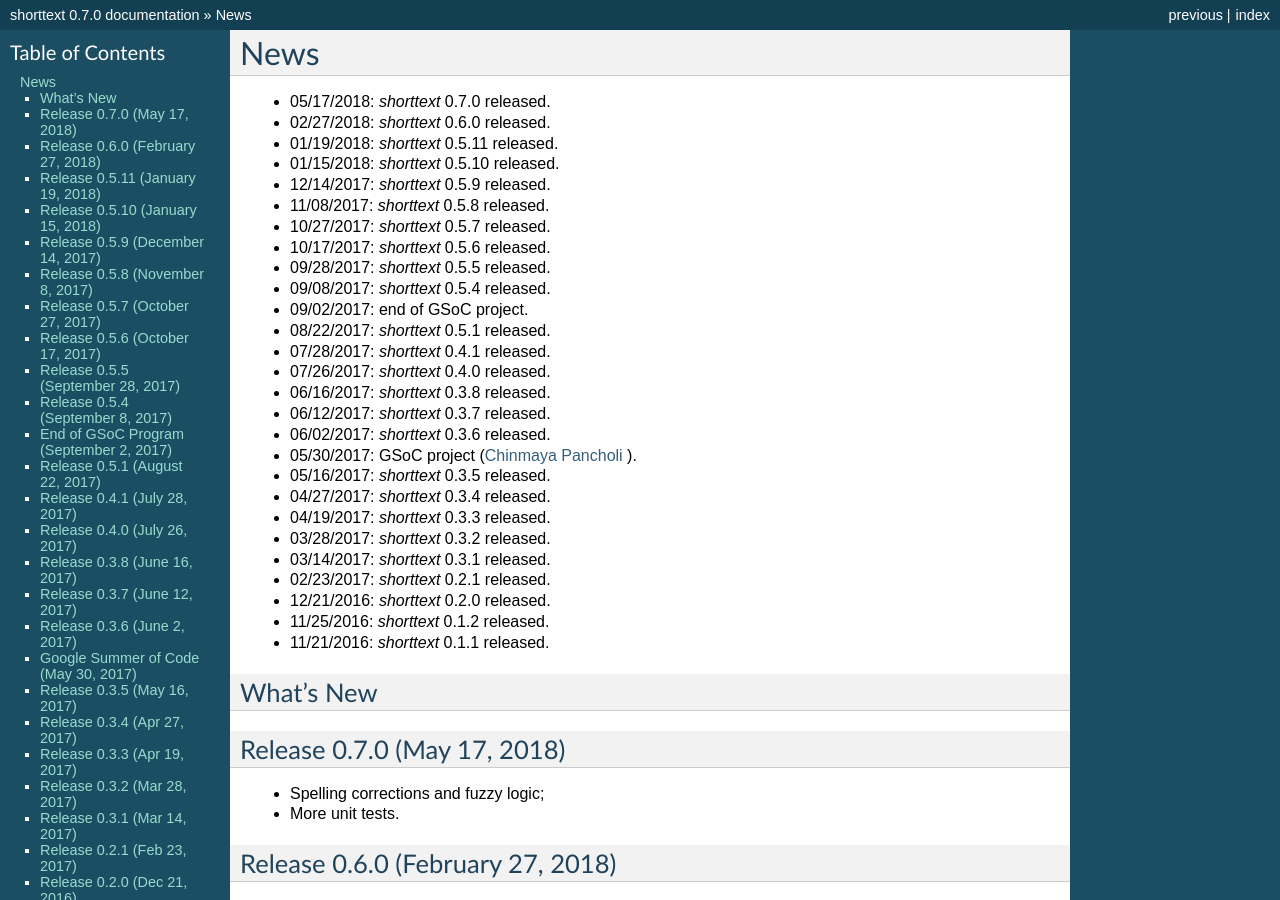
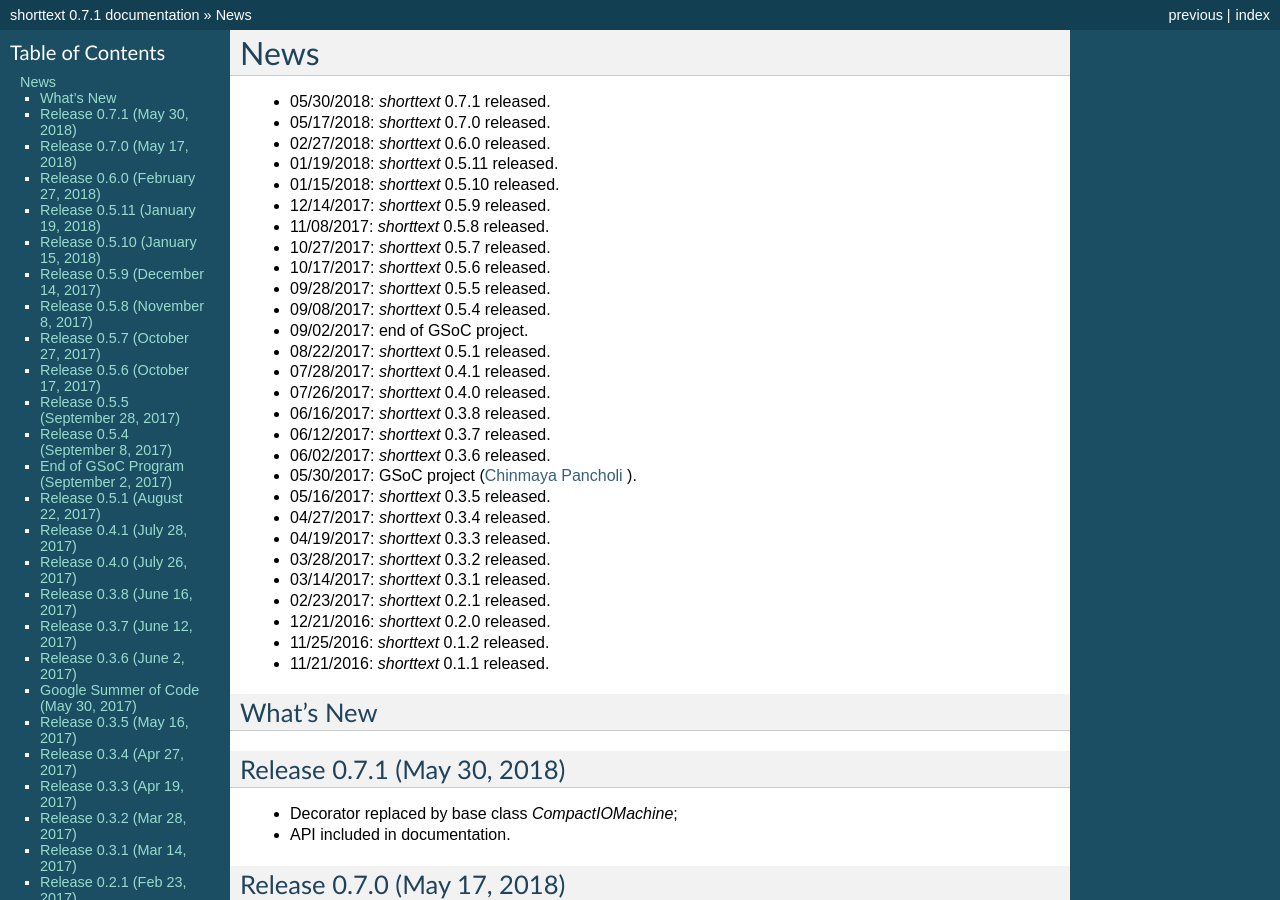
Before and after one commit to stephenhky/PyShortTextCategorization, a Sphinx documentation site: the page built from docs/news.rst, in a window 1280 px wide and 900 px high. Built offline with Sphinx 7.4.7, drawn with Linux system fonts in a browser that asks for light colours; some of the changed text lies outside the part shown.

Commit message:
releasing 0.7.1

```diff
--- a/apidocs/source/conf.py
+++ b/apidocs/source/conf.py
@@ -60,7 +60,7 @@
 # The short X.Y version.
 version = '0.7'
 # The full version, including alpha/beta/rc tags.
-release = '0.7.0'
+release = '0.7.1'
 
 # The language for content autogenerated by Sphinx. Refer to documentation
 # for a list of supported languages.
--- a/docs/conf.py
+++ b/docs/conf.py
@@ -61,7 +61,7 @@
 # The short X.Y version.
 version = u'0.7'
 # The full version, including alpha/beta/rc tags.
-release = u'0.7.0'
+release = u'0.7.1'
 
 # The language for content autogenerated by Sphinx. Refer to documentation
 # for a list of supported languages.
--- a/docs/news.rst
+++ b/docs/news.rst
@@ -1,6 +1,7 @@
 News
 ====
 
+* 05/30/2018: `shorttext` 0.7.1 released.
 * 05/17/2018: `shorttext` 0.7.0 released.
 * 02/27/2018: `shorttext` 0.6.0 released.
 * 01/19/2018: `shorttext` 0.5.11 released.
@@ -32,6 +33,13 @@
 
 What's New
 ----------
+
+Release 0.7.1 (May 30, 2018)
+---------------------------------
+
+* Decorator replaced by base class `CompactIOMachine`;
+* API included in documentation.
+
 
 Release 0.7.0 (May 17, 2018)
 ---------------------------------
--- a/setup.py
+++ b/setup.py
@@ -5,7 +5,7 @@
         return f.read()
 
 setup(name='shorttext',
-      version="0.7.0",
+      version="0.7.1",
       description="Short Text Mining",
       long_description="Supervised learning algorithms for short text categorization using embedded word vectors such as Word2Vec, or immediate feature vectors using topic models",
       classifiers=[
```
Also changed, not shown: README.md (+1 -0 lines).
